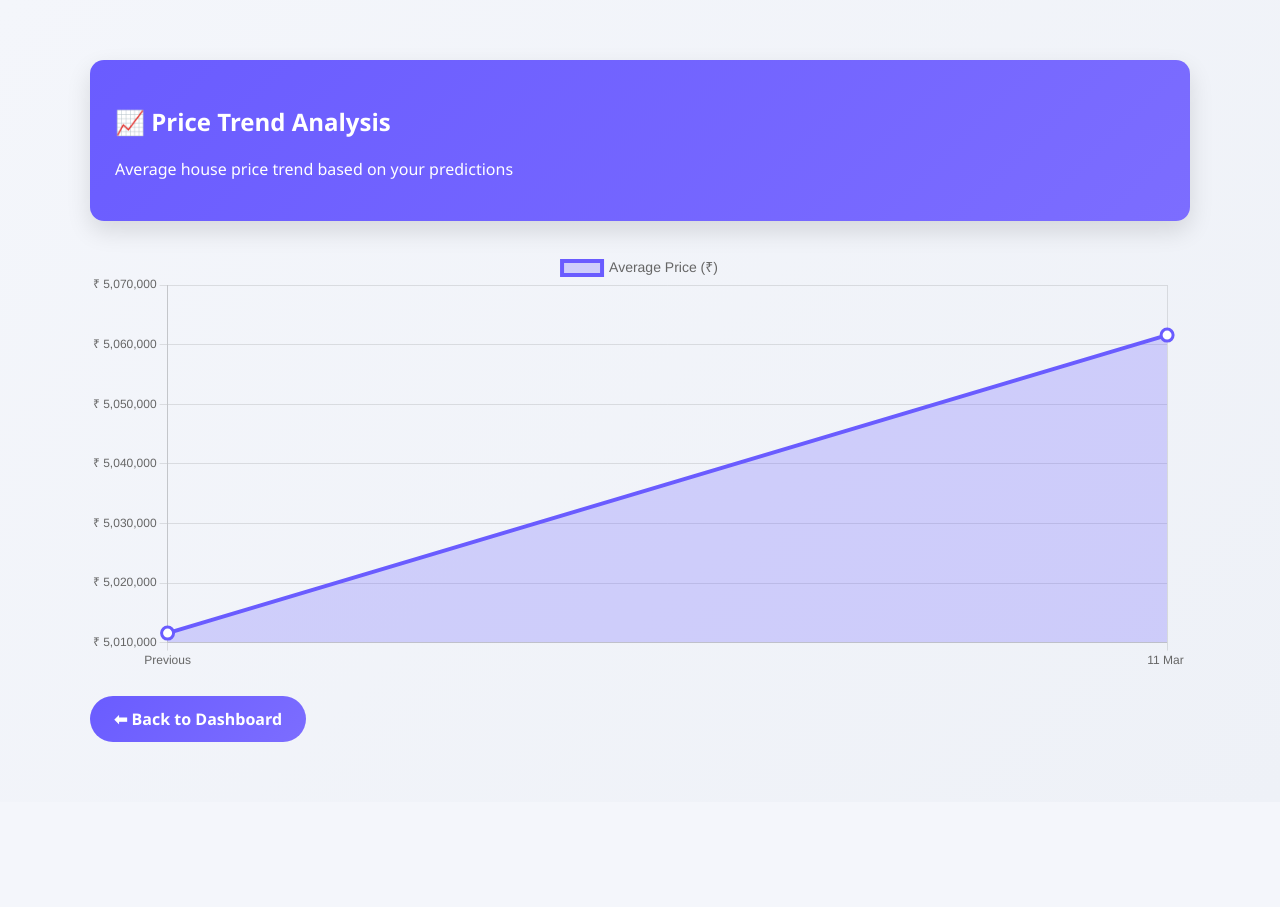
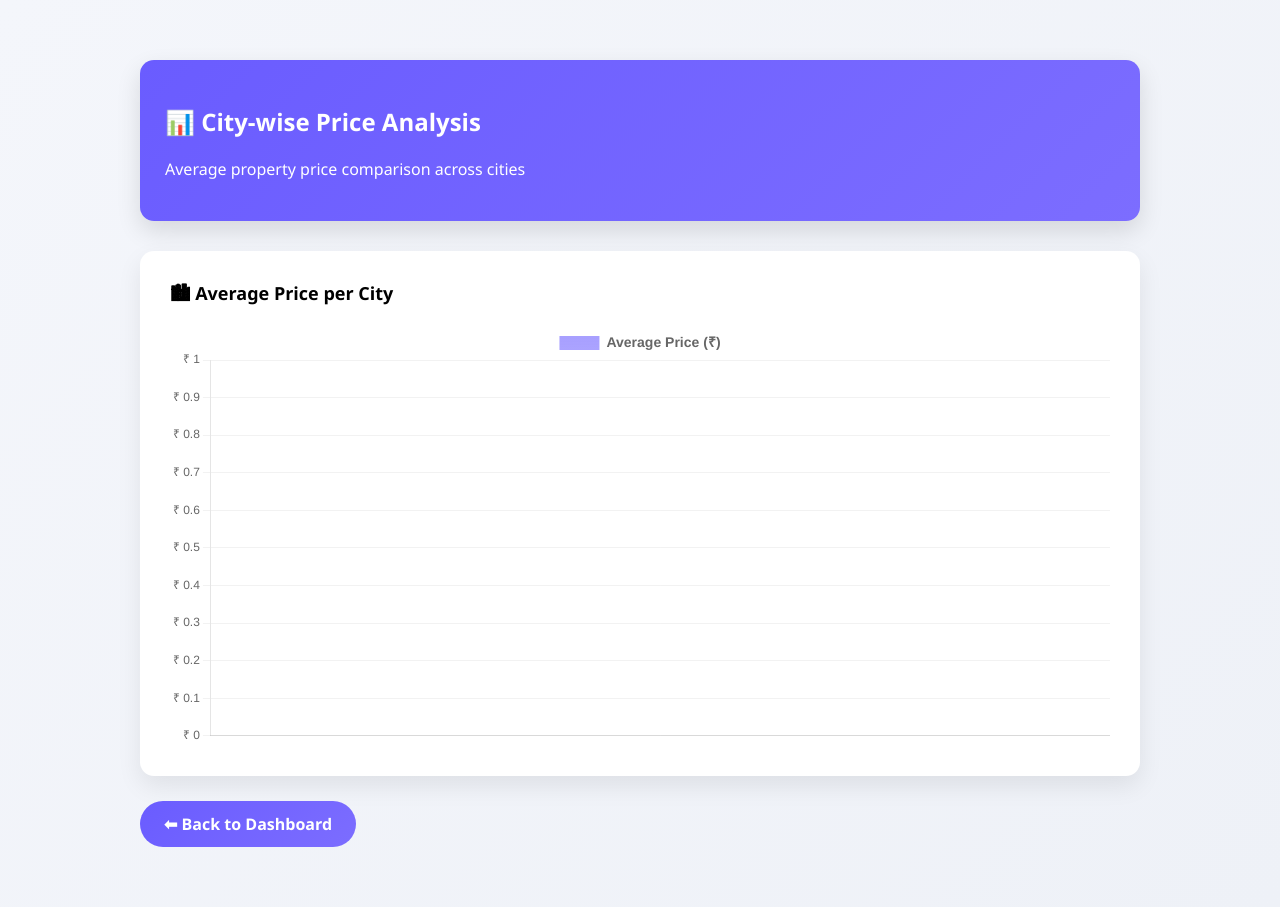
Before and after one commit to shaiksharif1234/HOUSE_PRICE_PREDICTION, a Flask app: page /user/chart in a window 1280 px wide. Before the commit the page ends 742 px from the top, so only its background shows below. Run offline with Flask 3, Linux system fonts and the light colour scheme; a user stored in the database is signed in; data comes from the database, SQL or seed files in the repository; data that the repository does not hold is empty.

Commit message:
Updated all dashboard and chart files

```diff
--- a/app.py
+++ b/app.py
@@ -5,12 +5,12 @@ def get_city_list():
     cities = set()
 
     try:
-        with open("dataset.csv", "r", encoding="utf-8") as f:
-            reader = csv.DictReader(f)
+        with open("data.csv", "r", encoding="utf-8") as f:
+         reader = csv.DictReader(f)
 
-            for row in reader:
-                city = row.get("city")  # column name must match dataset
-                if city:
+        for row in reader:
+         city = row.get("City")  # FIXED (capital C) column name must match dataset
+        if city:
                     cities.add(city.strip())
 
     except Exception as e:
@@ -308,40 +308,69 @@ def predict():
     cities=get_city_list()
     )
 
+    # -------- BUILD AMENITY DETAILS FOR UI --------
+    amenity_prices = {
+    "parking": 200000,
+    "gym": 300000,
+    "pool": 400000,
+    "lift": 150000,
+    "security": 180000,
+    "garden": 120000,
+    "play_area": 130000,
+    "club_house": 250000,
+    "power_backup": 170000,
+    "water_supply": 100000,
+    "wifi": 80000,
+    "fire_safety": 160000,
+    "cctv": 140000,
+    "intercom": 90000
+}
+
+    amenity_details = {}
+
+    for key, value in amenities.items():
+     if value == 1:
+        amenity_details[key] = amenity_prices.get(key, 0)
 
     # -------- PREDICTION --------
-    final_price, breakdown = predict_price(
-    area=area,
-    bedrooms=bedrooms,
-    bathrooms=bathrooms,
-    city=city,
+    try:
+     final_price, breakdown = predict_price(
+        area=area,
+        bedrooms=bedrooms,
+        bathrooms=bathrooms,
+        city=city,
 
-    parking=amenities["parking"],
-    gym=amenities["gym"],
-    pool=amenities["pool"],
-    lift=amenities["lift"],
-    security=amenities["security"],
-    garden=amenities["garden"],
-    play_area=amenities["play_area"],
-    club_house=amenities["club_house"],
-    power_backup=amenities["power_backup"],
-    water_supply=amenities["water_supply"],
-    wifi=amenities["wifi"],
+        parking=amenities["parking"],
+        gym=amenities["gym"],
+        pool=amenities["pool"],
+        lift=amenities["lift"],
+        security=amenities["security"],
+        garden=amenities["garden"],
+        play_area=amenities["play_area"],
+        club_house=amenities["club_house"],
+        power_backup=amenities["power_backup"],
+        water_supply=amenities["water_supply"],
+        wifi=amenities["wifi"],
 
-    fire_safety=amenities["fire_safety"],
-    cctv=amenities["cctv"],
-    intercom=amenities["intercom"],
+        fire_safety=amenities["fire_safety"],
+        cctv=amenities["cctv"],
+        intercom=amenities["intercom"],
+
+        property_type=request.form.get("property_type", "apartment"),
+        quality=request.form.get("construction_quality", "medium"),
+        carpet_area=carpet_area,
+        parking_count=parking_count,
+        maintenance_cost=maintenance_cost
+    )
+    except Exception as e:
+     print("PREDICT ERROR:", e)
+     return f"ERROR: {str(e)}"
+
+    breakdown["amenity_details"] = amenity_details
 
 
-
-    property_type=request.form.get("property_type", "apartment"),
-   quality=request.form.get("construction_quality", "medium"),
-    carpet_area=carpet_area,
-    parking_count=parking_count,
-    maintenance_cost=maintenance_cost
-)
-
-    # Get model name safely
+# ✅ THIS MUST BE OUTSIDE try-except
+    model_name = breakdown.get("model_used", "Best Model")
     model_name = breakdown.get("model_used", "Best Model")
 
 
@@ -351,12 +380,13 @@ def predict():
 
     conn.execute("""
     INSERT INTO predictions
-    (area, bedrooms, bathrooms, model, price, time, user_email)
-    VALUES (?, ?, ?, ?, ?, ?, ?)
+    (area, bedrooms, bathrooms,city, model, price, time, user_email)
+    VALUES (?, ?, ?, ?, ?, ?, ?, ?)
 """, (
     area,
     bedrooms,
     bathrooms,
+    city,
     model_name,
     final_price,
     datetime.now().strftime("%d %b %H:%M"),
@@ -465,7 +495,7 @@ def admin_dashboard():
 
     conn = get_db()
     rows = conn.execute("""
-        SELECT id, area, bedrooms, bathrooms, model, price, time
+        SELECT id, area, bedrooms, bathrooms,city, model, price, time
         FROM predictions
         ORDER BY id DESC
     """).fetchall()
@@ -481,12 +511,26 @@ def admin_dashboard():
     )
 
     chart_data = [{
-        "x": r["area"],
-        "y": r["price"],
-        "model": r["model"],
-        "time": r["time"]
-    } for r in rows]
+    "city": r["city"],   # ✅ ADD THIS
+    "price": r["price"], # ✅ REQUIRED
+    "area": r["area"],
+    "model": r["model"],
+    "time": r["time"]
+} for r in rows]
+    from collections import defaultdict
 
+    city_totals = defaultdict(float)
+    city_counts = defaultdict(int)
+
+    for r in rows:
+      if r["city"] and r["price"]:
+        city_totals[r["city"]] += r["price"]
+        city_counts[r["city"]] += 1
+
+    city_avg = {
+    city: int(city_totals[city] / city_counts[city])
+    for city in city_totals
+    }
     return render_template(
         "admin_dashboard.html",
         predictions=rows,
@@ -532,7 +576,7 @@ def user_history():
 
     conn = get_db()
     rows = conn.execute("""
-        SELECT id, area, bedrooms, bathrooms, model, price, time
+        SELECT id, area, bedrooms, bathrooms,city, model, price, time
         FROM predictions
         WHERE user_email = ?
         ORDER BY id DESC
@@ -597,22 +641,25 @@ def user_profile():
 
 @app.route("/user/chart")
 def user_chart():
-    if not session.get("user"):
-        return redirect("/login_user")
+
+    if "user_email" not in session:
+        return redirect(url_for("login"))
 
     conn = get_db()
+
+    # ⭐ City-wise Average Price Query
     rows = conn.execute("""
-        SELECT
-            substr(time,1,7) AS month,
-            AVG(price) AS avg_price
+        SELECT city, AVG(price) as avg_price
         FROM predictions
         WHERE user_email = ?
-        GROUP BY month
-        ORDER BY month
-    """, (session.get("user_email"),)).fetchall()
+        GROUP BY city
+        ORDER BY avg_price DESC
+    """, (session["user_email"],)).fetchall()
+
     conn.close()
 
-    labels = [r["month"] for r in rows]
+    # Convert data for chart
+    labels = [r["city"] for r in rows]
     prices = [int(r["avg_price"]) for r in rows]
 
     return render_template(
@@ -810,4 +857,6 @@ import os
 
 if __name__ == "__main__":
     port = int(os.environ.get("PORT", 5000))
+    app.config["DEBUG"] = True
+    app.config["PROPAGATE_EXCEPTIONS"] = True
     socketio.run(app, host="0.0.0.0", port=port, allow_unsafe_werkzeug=True)
--- a/database.py
+++ b/database.py
@@ -17,6 +17,7 @@ def create_table():
             area INTEGER,
             bedrooms INTEGER,
             bathrooms INTEGER,
+            city TEXT,
             model TEXT,
             price INTEGER,
             time TEXT,
--- a/templates/index.html
+++ b/templates/index.html
@@ -452,9 +452,6 @@ font-weight:600;">
   required>
 
 <input type="number" name="balcony" placeholder="Balcony Count" min="0" max="10">
-<input type="text" id="citySearch" placeholder="🔍 Search City..."
-style="padding:13px;border-radius:12px;border:1px solid #ddd;font-size:15px;"
-style="grid-column: span 2;">
 
 
 
--- a/templates/user_chart.html
+++ b/templates/user_chart.html
@@ -5,130 +5,212 @@
 <title>Price Trends | User Dashboard</title>
 <meta name="viewport" content="width=device-width, initial-scale=1.0">
 
+<!-- Chart.js -->
+<script src="https://cdn.jsdelivr.net/npm/chart.js"></script>
+
 <script>
 const labels = {{ labels | tojson }};
 const prices = {{ prices | tojson }};
 
-// 🔥 If only one data point, duplicate it slightly
+// If only one city exists
 if (labels.length === 1) {
-    labels.unshift("Previous");
-    prices.unshift(prices[0] - 50000); // slight variation
+    labels.unshift("Other City");
+    prices.unshift(prices[0] - 30000);
 }
 </script>
 
-    <!-- Chart.js -->
-    <script src="https://cdn.jsdelivr.net/npm/chart.js"></script>
+<style>
 
-    <style>
 body {
-            margin: 0;
-            font-family: "Segoe UI", sans-serif;
-            background: linear-gradient(135deg, #f4f6fb, #eef1f7);
+    margin:0;
+    font-family:"Segoe UI", sans-serif;
+    background:linear-gradient(135deg,#f4f6fb,#eef1f7);
 }
 
 .container {
-            max-width: 1100px;
-            margin: 40px auto;
-            padding: 20px;
+    max-width:1000px;
+    margin:40px auto;
+    padding:20px;
 }
 
+/* Header */
+
 .header {
-            background: linear-gradient(135deg, #6a5cff, #7c6dff);
-            color: #fff;
-            padding: 25px;
-            border-radius: 14px;
-            box-shadow: 0 10px 25px rgba(0,0,0,0.12);
-            margin-bottom: 30px;
+    background:linear-gradient(135deg,#6a5cff,#7c6dff);
+    color:#fff;
+    padding:25px;
+    border-radius:14px;
+    box-shadow:0 10px 25px rgba(0,0,0,0.12);
+    margin-bottom:30px;
 }
 
-        {% if labels|length < 2 %}
-<p style="text-align:center; color:#666; margin-bottom:10px;">
-📌 More predictions will unlock trend lines
-</p>
-{% endif %}
+/* Chart Card */
 
 .chart-card {
-            background: #ffffff;
-            border-radius: 14px;
-            padding: 30px;
-            box-shadow: 0 10px 25px rgba(0,0,0,0.08);
+    background:white;
+    border-radius:14px;
+    padding:30px;
+    box-shadow:0 10px 25px rgba(0,0,0,0.08);
 }
 
 canvas {
-            max-height: 420px;
+    max-height:420px;
 }
 
+/* Button */
+
 .back-btn {
-            display: inline-block;
-            margin-top: 25px;
-            padding: 12px 24px;
-            background: linear-gradient(135deg, #6a5cff, #7c6dff);
-            color: #fff;
-            border-radius: 30px;
-            text-decoration: none;
-            font-weight: 600;
+    display:inline-block;
+    margin-top:25px;
+    padding:12px 24px;
+    background:linear-gradient(135deg,#6a5cff,#7c6dff);
+    color:#fff;
+    border-radius:30px;
+    text-decoration:none;
+    font-weight:600;
 }
+
+.chart-title {
+    font-size:18px;
+    font-weight:600;
+    margin-bottom:15px;
+}
+
 </style>
+
 </head>
+
 <body>
 
 <div class="container">
 
 <div class="header">
-        <h2>📈 Price Trend Analysis</h2>
-        <p>Average house price trend based on your predictions</p>
+<h2>📊 City-wise Price Analysis</h2>
+<p>Average property price comparison across cities</p>
 </div>
 
 <div class="chart-card">
-        <canvas id="priceChart"></canvas>
+
+<div class="chart-title">
+🏙 Average Price per City
 </div>
 
-    <a href="/user_dashboard" class="back-btn">⬅ Back to Dashboard</a>
+<canvas id="priceChart"></canvas>
+
+</div>
+
+<a href="/user_dashboard" class="back-btn">
+⬅ Back to Dashboard
+</a>
 
 </div>
 
 <script>
-new Chart(document.getElementById("priceChart"), {
-    type: "line",
+
+/* Chart Context */
+
+const ctx = document.getElementById('priceChart').getContext('2d');
+
+/* Gradient */
+
+const gradient = ctx.createLinearGradient(0,0,0,400);
+
+gradient.addColorStop(0,'rgba(106,92,255,0.6)');
+gradient.addColorStop(1,'rgba(106,92,255,0.05)');
+
+/* Modern Bar Chart */
+
+new Chart(ctx, {
+
+type: "bar",
+
 data: {
+
 labels: labels,
+
 datasets: [{
+
 label: "Average Price (₹)",
+
 data: prices,
-            borderColor: "#6a5cff",
-            backgroundColor: "rgba(106,92,255,0.25)",
-            fill: true,
-            tension: 0.45,
-            borderWidth: 4,
-            pointRadius: 6,
-            pointHoverRadius: 9,
-            pointBackgroundColor: "#fff",
-            pointBorderWidth: 3
+
+backgroundColor: gradient,
+
+borderRadius: 10,
+
+hoverBackgroundColor: "#7c6dff"
+
 }]
+
 },
+
 options: {
+
 responsive: true,
+
 plugins: {
+
 legend: {
-                labels: { font: { size: 14 } }
+labels: {
+font: {
+size: 14,
+weight: "bold"
+}
+}
 },
+
 tooltip: {
+
+backgroundColor: "#111827",
+
+titleColor: "#ffffff",
+
+bodyColor: "#ffffff",
+
 callbacks: {
+
 label: function(ctx) {
 return "₹ " + ctx.raw.toLocaleString();
 }
+
 }
+
 }
+
 },
+
 scales: {
+
+x: {
+
+grid: {
+display: false
+}
+
+},
+
 y: {
+
 ticks: {
-                    callback: value => "₹ " + value.toLocaleString()
+
+callback: function(value) {
+return "₹ " + value.toLocaleString();
 }
+
+},
+
+grid: {
+color: "rgba(0,0,0,0.05)"
 }
+
 }
+
 }
+
+}
+
 });
+
 </script>
 
 </body>
--- a/templates/user_history.html
+++ b/templates/user_history.html
@@ -115,6 +115,7 @@
 {% if predictions %}
     <table>
         <tr>
+            <th>City</th>
             <th>Area (sq.ft)</th>
             <th>BHK</th>
             <th>Bath</th>
@@ -125,6 +126,7 @@
 
         {% for p in predictions %}
         <tr>
+    <td>{{ p.city }}</td>
     <td>{{ p.area }}</td>
     <td>{{ p.bedrooms }}</td>
     <td>{{ p.bathrooms }}</td>
```
Also changed, not shown: model.py (+52 -52 lines), templates/admin_dashboard.html (+41 -54 lines), templates/result.html (+5 -12 lines). Lines whose indentation alone changed are shown as unchanged.
